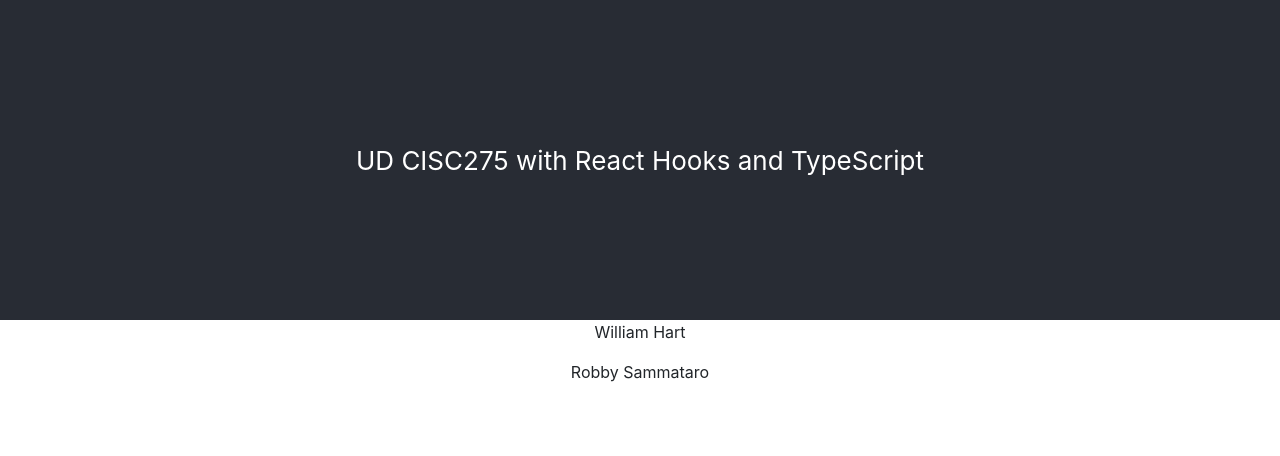
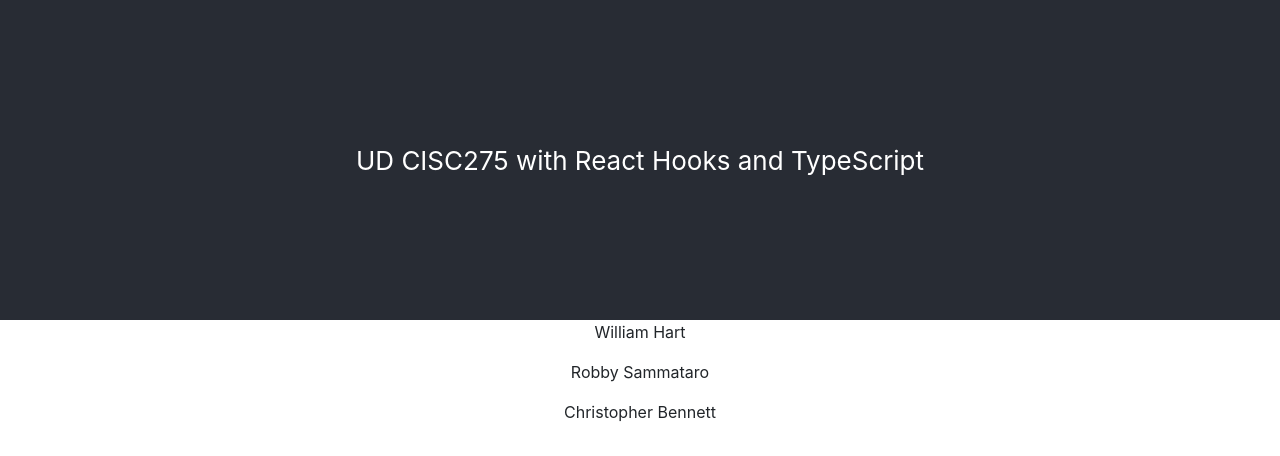
Before and after one commit to UD-CISC275-S22/cis-scheduler-team-16, a React (Create React App) app: page / in a window 1280 px wide. Shown: the top 456 px of the page. Built offline with nearby package versions, Linux system fonts and the light colour scheme.

Commit message:
Added my name.

```diff
--- a/src/App.tsx
+++ b/src/App.tsx
@@ -9,6 +9,7 @@ function App(): JSX.Element {
             </header>
             <p> William Hart </p>
             <p> Robby Sammataro </p>
+            <p> Christopher Bennett </p>
         </div>
     );
 }
```
